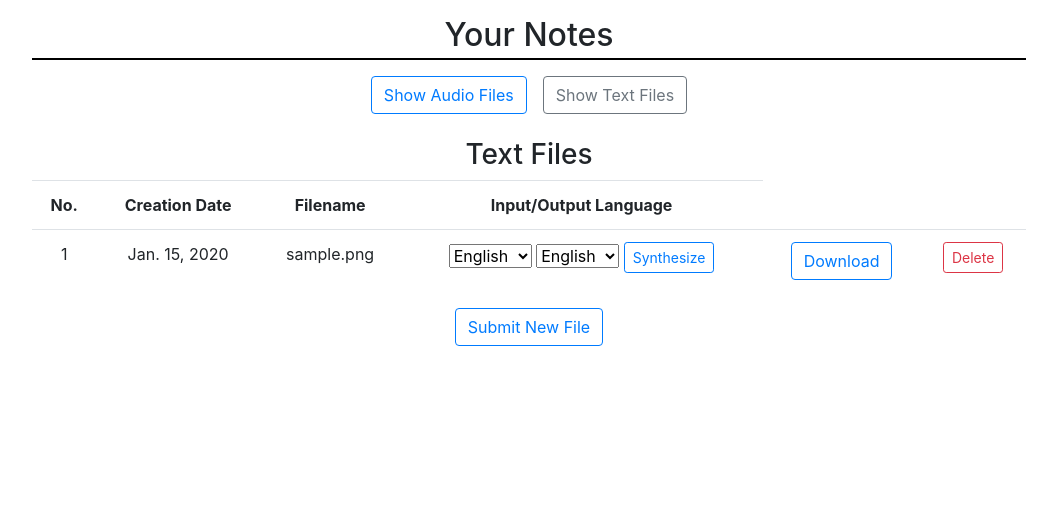
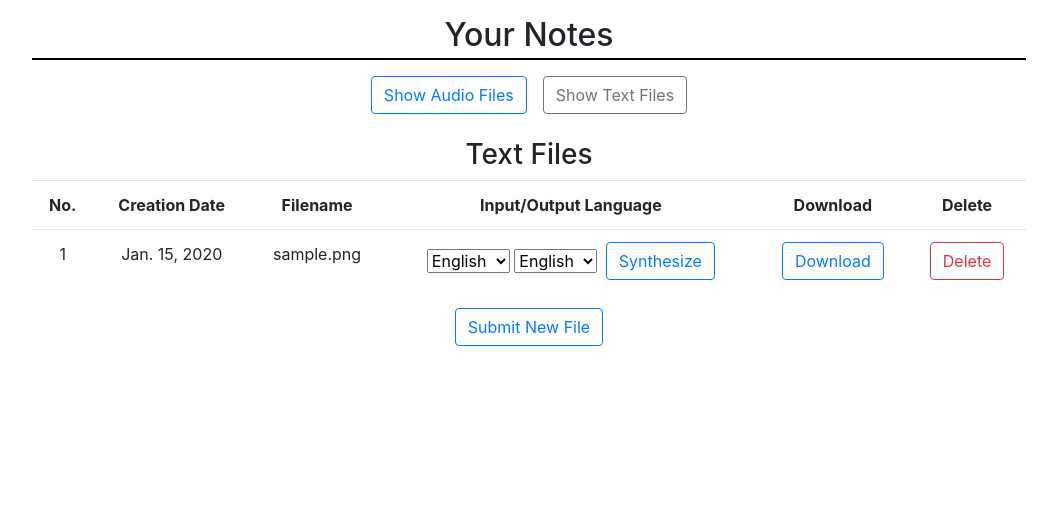
Before and after one commit to sokolowskij/cloud-based-speech-translator-generator, a Django app: page /notes/ in a window 1280 px wide. Shown: the part 81-601 px from the top of the page, without its empty margins (111-1168 px from the left). Run offline with Django 5.2, Linux system fonts and the light colour scheme; a user stored in the database is signed in; tables that the repository leaves empty hold one stand-in row (values such as "Sample post"); parts of the project's set-up code (start-up, migrations or seed data) failed here and were passed over; some libraries are stand-ins or nearby versions.

Commit message:
minor fontend fixes, file sorting by newest date, migration

```diff
--- a/cbstg/cbstg_app/views.py
+++ b/cbstg/cbstg_app/views.py
@@ -78,7 +78,7 @@ def myfiles_view(request):
 
     try:
         # Get all submitted files for the user
-        files = SubmittedFile.objects.filter(user=user)
+        files = SubmittedFile.objects.filter(user=user).order_by("-creation_date")
 
         # Define audio extensions
         audio_extensions = [".wav", ".mp3", ".m4a", ".aac", ".ogg", ".flac", ".webm"]
--- a/cbstg/templates/notes/myfiles.html
+++ b/cbstg/templates/notes/myfiles.html
@@ -22,6 +22,8 @@
                         <th>Creation Date</th>
                         <th>Filename</th>
                         <th>Input/Output Language</th>
+                        <th>Download</th>
+                        <th>Delete</th>
                     </tr>
                     {% for file in audio_files %}
                         <tr>
@@ -30,21 +32,21 @@
                             <td>{{ file.file.name|basename }}</td>
                             <td>
                                 <form method="GET" action="{% url 'transcribe_audio' file.pk %}">
-                                    <select name="input_lang" class="form-select form-select-sm d-inline w-auto">
+                                    <select name="input_lang" class="form-select form-select-sm d-inline w-auto align-middle">
                                         <option value="en">English</option>
                                         <option value="es">Spanish</option>
                                         <option value="fr">French</option>
                                         <option value="de">German</option>
                                         <option value="pl">Polish</option>
                                     </select>
-                                    <select name="target_lang" class="form-select form-select-sm d-inline w-auto">
+                                    <select name="target_lang" class="form-select form-select-sm d-inline w-auto align-middle">
                                         <option value="en">English</option>
                                         <option value="es">Spanish</option>
                                         <option value="fr">French</option>
                                         <option value="de">German</option>
                                         <option value="pl">Polish</option>
                                     </select>
-                                    <button type="submit" class="btn btn-outline-primary btn-sm">Transcribe</button>
+                                    <button type="submit" class="btn btn-outline-primary ml-1">Transcribe</button>
                                 </form>
                             </td>
                             <td><a href="{% url 'download_submitted' file.pk %}" class="btn btn-outline-primary">Download</a>
@@ -52,7 +54,7 @@
                             <td>
                                 <form method="POST" action="{% url 'delete_file' file.pk %}" style="display:inline;">
                                     {% csrf_token %}
-                                    <button type="submit" class="btn btn-outline-danger btn-sm"
+                                    <button type="submit" class="btn btn-outline-danger"
                                             onclick="return confirm('Are you sure you want to delete this file?');">
                                         Delete
                                     </button>
@@ -76,6 +78,8 @@
                         <th>Creation Date</th>
                         <th>Filename</th>
                         <th>Input/Output Language</th>
+                        <th>Download</th>
+                        <th>Delete</th>
                     </tr>
                     {% for file in text_files %}
                         <tr>
@@ -84,21 +88,21 @@
                             <td>{{ file.file.name|basename }}</td>
                             <td>
                                 <form method="GET" action="{% url 'synthesize_speech' file.pk %}">
-                                    <select name="input_lang" class="form-select form-select-sm d-inline w-auto">
+                                    <select name="input_lang" class="form-select form-select-sm d-inline w-auto align-middle">
                                         <option value="en">English</option>
                                         <option value="es">Spanish</option>
                                         <option value="fr">French</option>
                                         <option value="de">German</option>
                                         <option value="pl">Polish</option>
                                     </select>
-                                    <select name="target_lang" class="form-select form-select-sm d-inline w-auto">
+                                    <select name="target_lang" class="form-select form-select-sm d-inline w-auto align-middle">
                                         <option value="en">English</option>
                                         <option value="es">Spanish</option>
                                         <option value="fr">French</option>
                                         <option value="de">German</option>
                                         <option value="pl">Polish</option>
                                     </select>
-                                    <button type="submit" class="btn btn-outline-primary btn-sm">Synthesize</button>
+                                    <button type="submit" class="btn btn-outline-primary ml-1">Synthesize</button>
                                 </form>
                             </td>
                             <td><a href="{% url 'download_submitted' file.pk %}" class="btn btn-outline-primary">Download</a>
@@ -106,7 +110,7 @@
                             <td>
                                 <form method="POST" action="{% url 'delete_file' file.pk %}" style="display:inline;">
                                     {% csrf_token %}
-                                    <button type="submit" class="btn btn-outline-danger btn-sm"
+                                    <button type="submit" class="btn btn-outline-danger"
                                             onclick="return confirm('Are you sure you want to delete this file?');">
                                         Delete
                                     </button>
```
Also changed, not shown: cbstg/cbstg_app/migrations/0002_rename_submittedtext_submittedfile.py (added).
